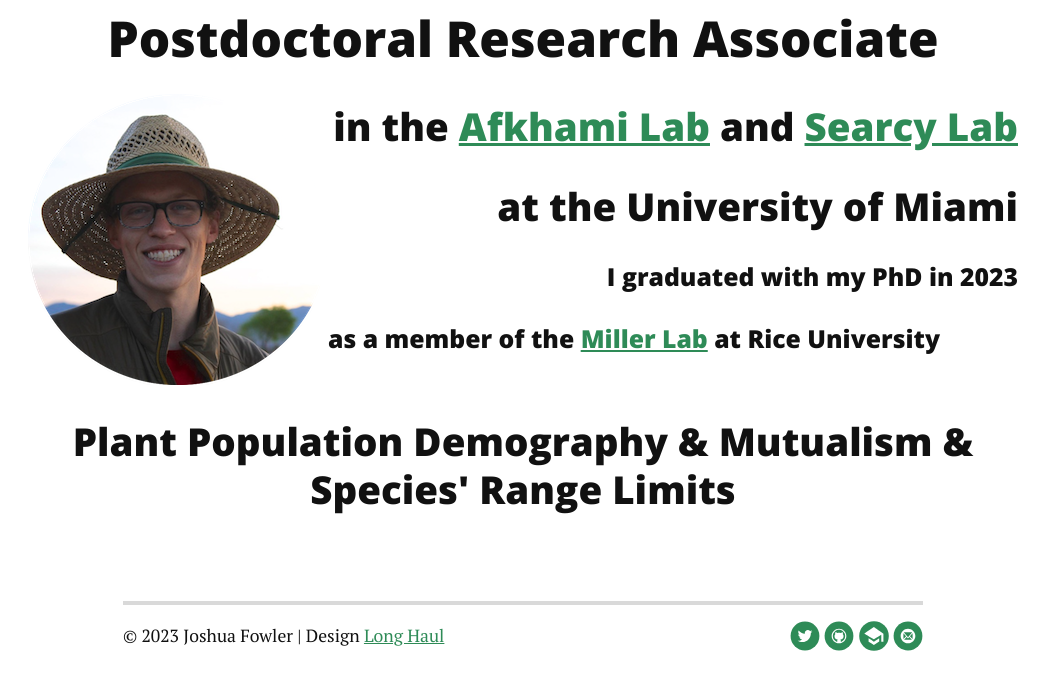
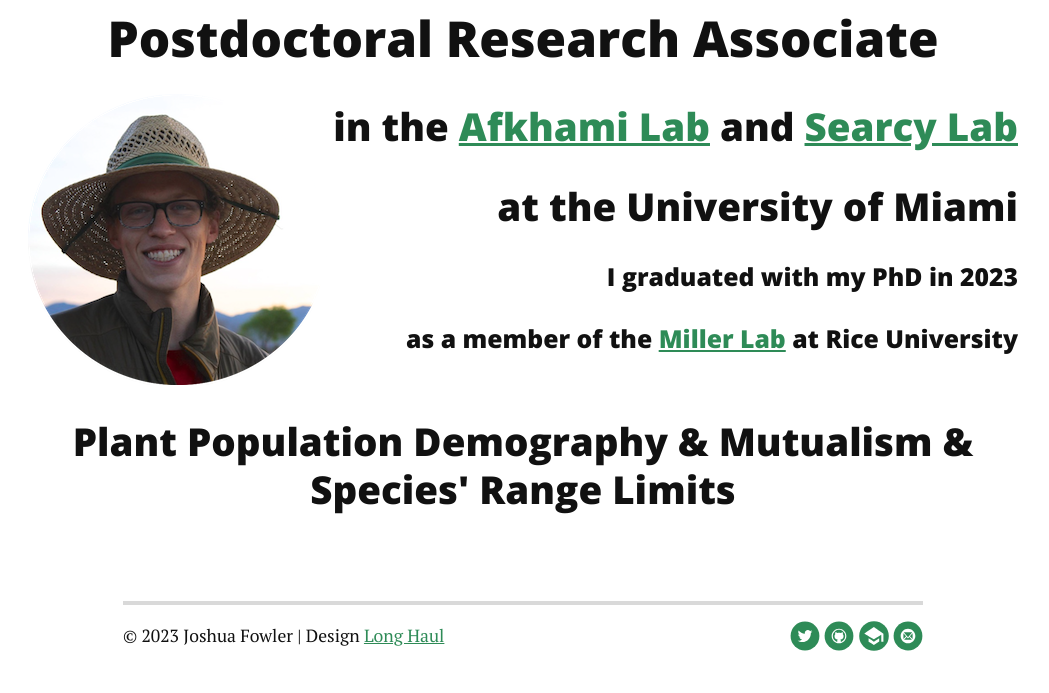
Before and after one commit to joshuacfowler/joshuacfowler.github.io, a Jekyll site: the page built from index.html, in a window 1280 px wide. Shown: the part 330-1023 px from the top of the page, without its empty margins (117-1166 px from the left). Built offline with Jekyll 4.4.1, drawn with Linux system fonts in a browser that asks for light colours; nearby versions of some CDN libraries; the list of posts is cut into pages by our own code.

Commit message:
Update index.html

```diff
--- a/index.html
+++ b/index.html
@@ -11,7 +11,7 @@
            <h3 style="float:right"> at the University of Miami</h3>
 
          <h4 style="float:right"> I graduated with my PhD in 2023 </h4>
-       <h4 style="float:left">as a member of the <a href="https://miller-lab-ecology.weebly.com/"> Miller Lab</a> at Rice University</h4>
+       <h4 style="float:right">as a member of the <a href="https://miller-lab-ecology.weebly.com/"> Miller Lab</a> at Rice University</h4>
   </div>
     <div>
       <h3 class="footer" style="float:center">Plant Population Demography & Mutualism & Species' Range Limits</h3>
```
